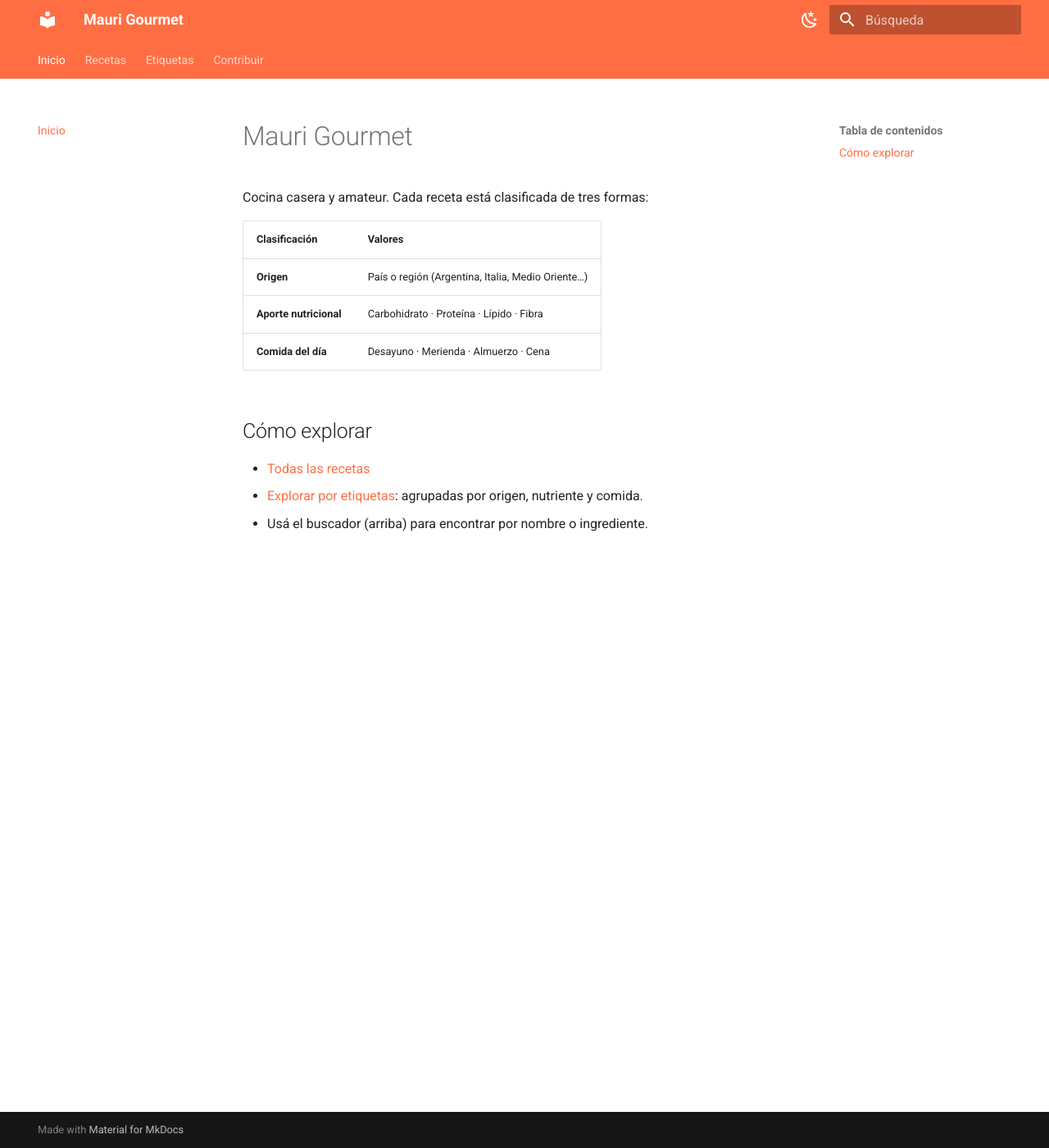
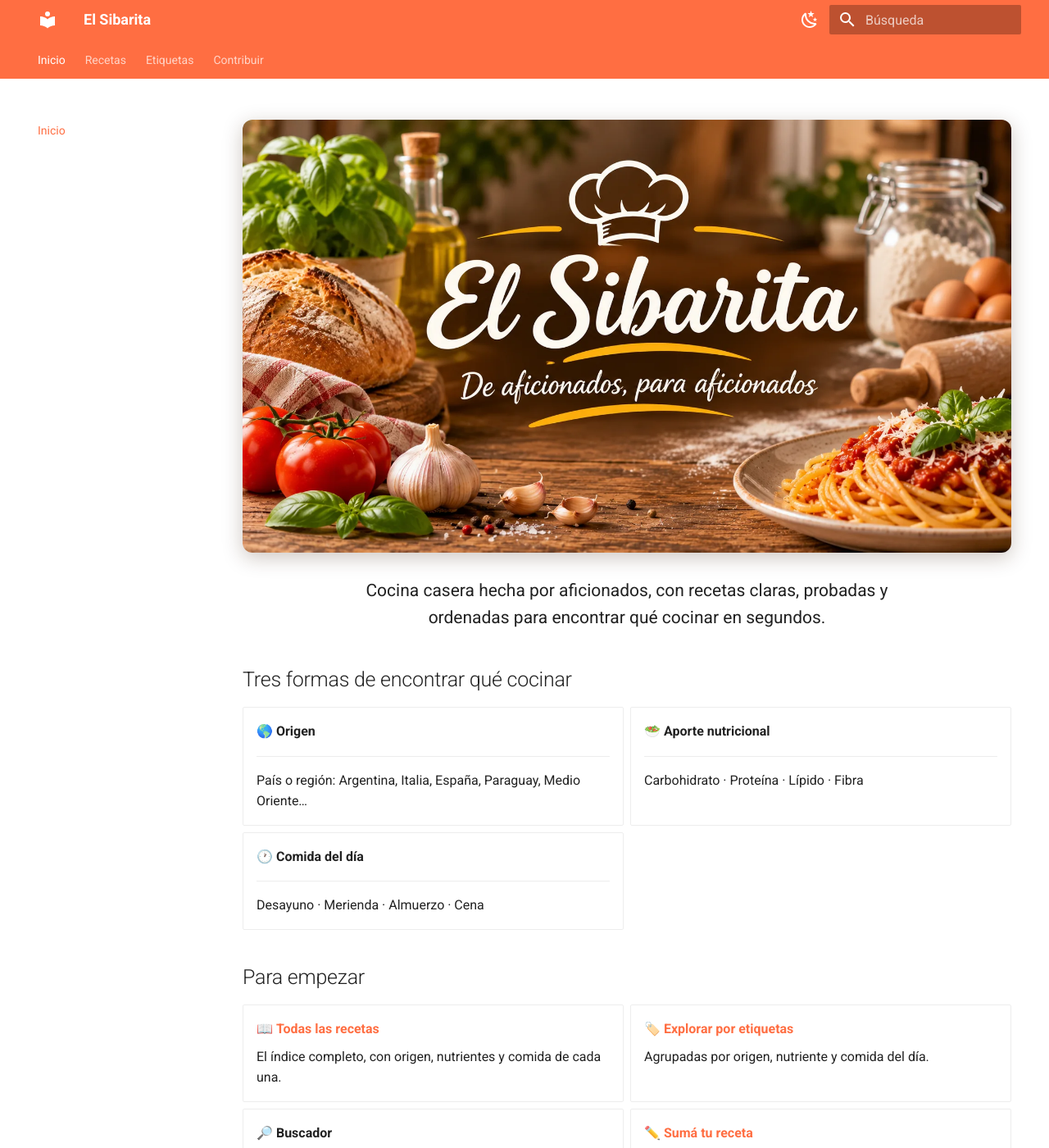
Before and after one commit to thelagger124/mauri-gourmet, an MkDocs documentation site: the page built from docs/index.md, in a window 1280 px wide and 1400 px high. Shown: the whole window at 82% size. Built offline with MkDocs 1.6.1 and Material for MkDocs 9.7.7, drawn with Linux system fonts in a browser that asks for light colours; some of the changed text lies outside the part shown.

Commit message:
Renombra el sitio a El Sibarita y rediseña la home
Agrega banner, estilos propios, dominio sibarita.xyz (CNAME) y
tarjetas en la página de inicio.

Co-Authored-By: Claude Sonnet 5.5 <noreply@anthropic.com>

```diff
--- a/docs/index.md
+++ b/docs/index.md
@@ -1,15 +1,91 @@
-# Mauri Gourmet
+---
+title: Inicio
+hide:
+  - toc
+---
 
-Cocina casera y amateur. Cada receta está clasificada de tres formas:
+<p class="banner" markdown>
+  ![El Sibarita: de aficionados, para aficionados](resources/banner.webp){ width="1672" height="941" fetchpriority="high" }
+</p>
 
-| Clasificación | Valores |
-|---|---|
-| **Origen** | País o región (Argentina, Italia, Medio Oriente…) |
-| **Aporte nutricional** | Carbohidrato · Proteína · Lípido · Fibra |
-| **Comida del día** | Desayuno · Merienda · Almuerzo · Cena |
+# El Sibarita { .sr-only }
 
-## Cómo explorar
+<p class="lead" markdown>
+Cocina casera hecha por aficionados, con recetas claras, probadas y ordenadas para encontrar qué cocinar en segundos.
+</p>
 
-- [Todas las recetas](recetas/index.md)
-- [Explorar por etiquetas](tags.md): agrupadas por origen, nutriente y comida.
-- Usá el buscador (arriba) para encontrar por nombre o ingrediente.
+## Tres formas de encontrar qué cocinar
+
+<div class="grid cards" markdown>
+
+-   🌎 **Origen**
+
+    ---
+
+    País o región: Argentina, Italia, España, Paraguay, Medio Oriente…
+
+-   🥗 **Aporte nutricional**
+
+    ---
+
+    Carbohidrato · Proteína · Lípido · Fibra
+
+-   🕐 **Comida del día**
+
+    ---
+
+    Desayuno · Merienda · Almuerzo · Cena
+
+</div>
+
+## Para empezar
+
+<div class="grid cards" markdown>
+
+-   📖 **[Todas las recetas](recetas/index.md)**
+
+    El índice completo, con origen, nutrientes y comida de cada una.
+
+-   🏷️ **[Explorar por etiquetas](tags.md)**
+
+    Agrupadas por origen, nutriente y comida del día.
+
+-   🔎 **Buscador**
+
+    Usá la lupa de arriba para buscar por nombre o ingrediente.
+
+-   ✏️ **[Sumá tu receta](contribuir.md)**
+
+    Cualquiera puede aportar: acá está la plantilla y el vocabulario.
+
+</div>
+
+## Algunas recetas
+
+<div class="grid cards" markdown>
+
+-   **[Milanesa](recetas/milanesa.md)**
+
+    Austríaco · almuerzo, cena
+
+-   **[Chipa](recetas/chipa.md)**
+
+    Paraguay · merienda
+
+-   **[Ñoquis de papa](recetas/noquis-de-papa.md)**
+
+    Italia · almuerzo, cena
+
+-   **[Guiso de lentejas](recetas/guiso-de-lentejas.md)**
+
+    Argentina · almuerzo, cena
+
+-   **[Tortilla de papas](recetas/tortilla-de-papas.md)**
+
+    España · almuerzo, cena
+
+-   **[Granola](recetas/granola.md)**
+
+    Internacional · desayuno, merienda
+
+</div>
--- /dev/null
+++ b/docs/stylesheets/extra.css
@@ -0,0 +1,32 @@
+/* Landing: banner a todo el ancho del contenido */
+.banner {
+  margin: 0 0 1.5rem;
+}
+
+.banner img {
+  display: block;
+  width: 100%;
+  height: auto;
+  border-radius: 0.6rem;
+  box-shadow: 0 6px 24px rgba(60, 30, 10, 0.25);
+}
+
+/* El título ya está dentro del banner; se deja para lectores de pantalla y buscadores */
+.sr-only {
+  position: absolute;
+  width: 1px;
+  height: 1px;
+  margin: -1px;
+  padding: 0;
+  overflow: hidden;
+  clip: rect(0, 0, 0, 0);
+  white-space: nowrap;
+  border: 0;
+}
+
+.lead {
+  font-size: 1.05rem;
+  text-align: center;
+  margin: 0 auto 2rem;
+  max-width: 36rem;
+}
--- a/mkdocs.yml
+++ b/mkdocs.yml
@@ -1,6 +1,10 @@
-site_name: Mauri Gourmet
+site_name: El Sibarita
+site_url: https://sibarita.xyz/
 site_description: Recetas caseras clasificadas por origen, aporte nutricional y comida del día.
 docs_dir: docs
+
+extra_css:
+  - stylesheets/extra.css
 
 theme:
   name: material
@@ -36,6 +40,7 @@ plugins:
 markdown_extensions:
   - admonition
   - attr_list
+  - md_in_html
   - toc:
       permalink: true
 
```
Also changed, not shown: README.md (+4 -2 lines), docs/resources/banner.webp (added), 2 other files.
